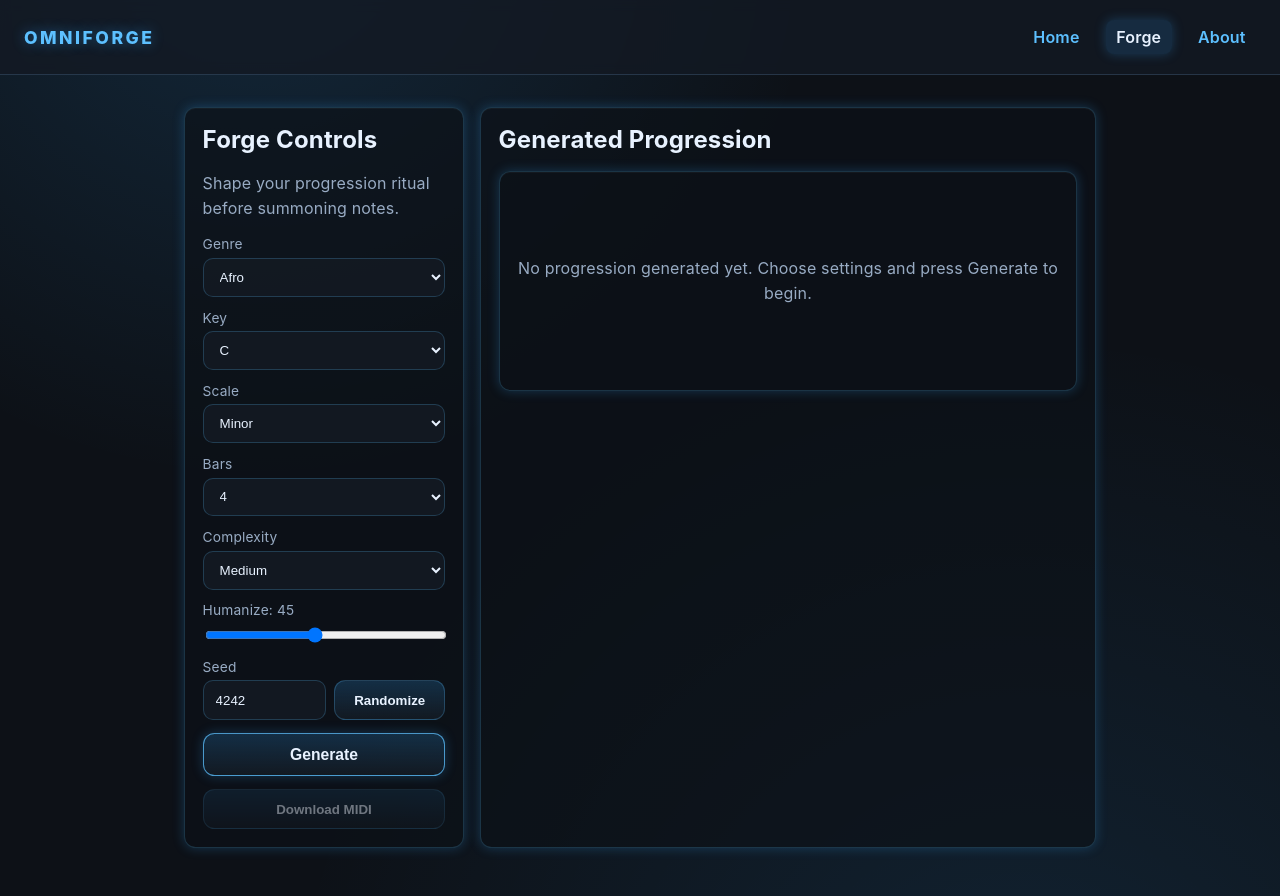
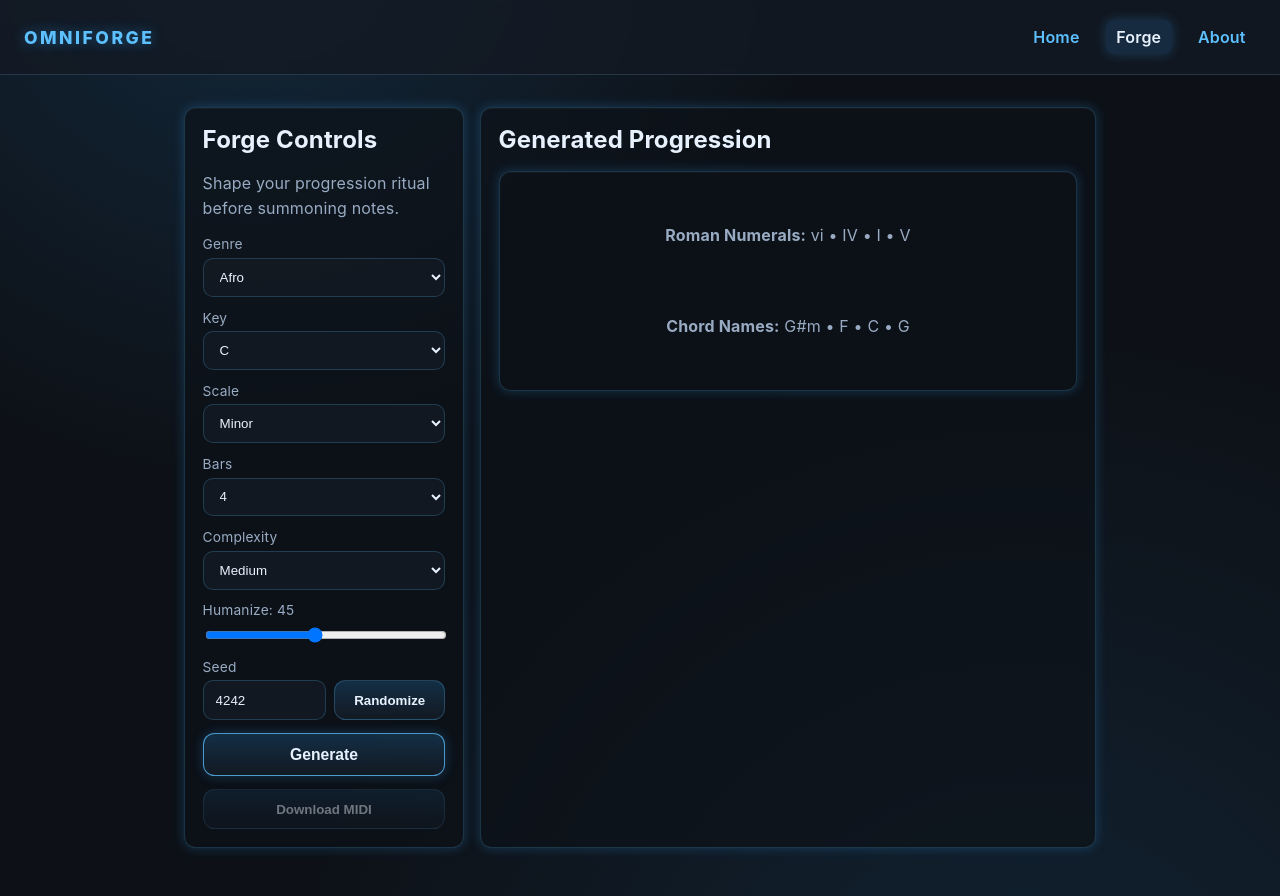
Before and after one commit to SkyGeek2185/omniforge, a React (Vite) app: page /forge in a window 1280 px wide. Both pictures are taken after a click on the button "Generate". Built offline with nearby package versions, Linux system fonts and the light colour scheme.

Commit message:
Implement forge harmonic progression engine

```diff
--- /dev/null
+++ b/src/features/forge/genreProfiles.ts
@@ -0,0 +1,43 @@
+export type GenreProfile = {
+  description: string
+  progressionTemplates: string[][]
+}
+
+export const genreProfiles: Record<'Afro' | 'LoFi' | 'RnBPop' | 'Trap', GenreProfile> = {
+  Afro: {
+    description: 'Rhythmic and uplifting cycles with major-minor interplay.',
+    progressionTemplates: [
+      ['I', 'V', 'vi', 'IV'],
+      ['ii', 'V', 'I', 'vi'],
+      ['vi', 'IV', 'I', 'V'],
+      ['I', 'IV', 'ii', 'V'],
+    ],
+  },
+  LoFi: {
+    description: 'Warm, nostalgic loops with soft jazz-inspired movement.',
+    progressionTemplates: [
+      ['ii7', 'V7', 'Imaj7', 'vi7'],
+      ['Imaj7', 'III7', 'vi7', 'ii7'],
+      ['i7', 'iv7', 'VIImaj7', 'IIImaj7'],
+      ['vi7', 'ii7', 'V7', 'Imaj7'],
+    ],
+  },
+  RnBPop: {
+    description: 'Emotional, hook-friendly progressions balancing tension and release.',
+    progressionTemplates: [
+      ['I', 'vi', 'IV', 'V'],
+      ['vi', 'IV', 'I', 'V'],
+      ['Imaj7', 'V', 'vi7', 'IVmaj7'],
+      ['ii7', 'V7', 'Imaj7', 'IVmaj7'],
+    ],
+  },
+  Trap: {
+    description: 'Dark, repetitive motifs with minor-key gravity.',
+    progressionTemplates: [
+      ['i', 'VI', 'III', 'VII'],
+      ['i', 'iv', 'v', 'i'],
+      ['i', 'VII', 'VI', 'VII'],
+      ['i', 'III', 'VII', 'VI'],
+    ],
+  },
+}
--- /dev/null
+++ b/src/features/forge/progressionEngine.ts
@@ -0,0 +1,110 @@
+import { genreProfiles } from './genreProfiles'
+
+type Genre = keyof typeof genreProfiles
+
+type Scale = 'Major' | 'Minor' | 'Dorian'
+type Complexity = 'Simple' | 'Medium' | 'Spicy'
+
+type GenerateProgressionOptions = {
+  genre: Genre
+  key: string
+  scale: Scale
+  bars: number
+  complexity: Complexity
+  seed: number
+}
+
+const CHROMATIC_NOTES = ['C', 'C#', 'D', 'D#', 'E', 'F', 'F#', 'G', 'G#', 'A', 'A#', 'B']
+
+const SCALE_INTERVALS: Record<Scale, number[]> = {
+  Major: [0, 2, 4, 5, 7, 9, 11],
+  Minor: [0, 2, 3, 5, 7, 8, 10],
+  Dorian: [0, 2, 3, 5, 7, 9, 10],
+}
+
+const ROMAN_DEGREE_MAP: Record<string, number> = {
+  i: 1,
+  ii: 2,
+  iii: 3,
+  iv: 4,
+  v: 5,
+  vi: 6,
+  vii: 7,
+}
+
+const mulberry32 = (seed: number) => {
+  let value = seed >>> 0
+  return () => {
+    value += 0x6d2b79f5
+    let t = value
+    t = Math.imul(t ^ (t >>> 15), t | 1)
+    t ^= t + Math.imul(t ^ (t >>> 7), t | 61)
+    return ((t ^ (t >>> 14)) >>> 0) / 4294967296
+  }
+}
+
+const wrapIndex = (value: number, length: number) => ((value % length) + length) % length
+
+const expandToBars = (template: string[], bars: number) =>
+  Array.from({ length: bars }, (_, index) => template[index % template.length])
+
+const applyComplexity = (romanNumeral: string, complexity: Complexity, random: () => number) => {
+  if (complexity === 'Simple') {
+    return romanNumeral.replace(/(maj)?\d+/gi, '')
+  }
+
+  if (complexity === 'Spicy' && !/[0-9]/.test(romanNumeral)) {
+    if (random() > 0.66) return `${romanNumeral}9`
+    if (random() > 0.33) return `${romanNumeral}7`
+  }
+
+  return romanNumeral
+}
+
+const romanToChordName = (romanNumeral: string, key: string, scale: Scale) => {
+  const match = romanNumeral.match(/^([b#]*)([ivIV]+)([°+]?)(.*)$/)
+  if (!match) return romanNumeral
+
+  const [, accidentalPart, romanPart, qualityPart, extensionPart] = match
+  const degree = ROMAN_DEGREE_MAP[romanPart.toLowerCase()]
+  if (!degree) return romanNumeral
+
+  const accidentalOffset = accidentalPart.split('').reduce((offset, accidental) => {
+    if (accidental === '#') return offset + 1
+    if (accidental === 'b') return offset - 1
+    return offset
+  }, 0)
+
+  const keyIndex = CHROMATIC_NOTES.indexOf(key)
+  if (keyIndex === -1) return romanNumeral
+
+  const scaleSemitones = SCALE_INTERVALS[scale]
+  const semitoneFromKey = scaleSemitones[degree - 1] + accidentalOffset
+  const root = CHROMATIC_NOTES[wrapIndex(keyIndex + semitoneFromKey, CHROMATIC_NOTES.length)]
+
+  const normalizedExtension = extensionPart.replace(/^maj/i, 'Maj')
+  const quality =
+    qualityPart === '°'
+      ? 'dim'
+      : qualityPart === '+'
+        ? 'aug'
+        : romanPart === romanPart.toLowerCase()
+          ? 'm'
+          : ''
+
+  return `${root}${quality}${normalizedExtension}`
+}
+
+export function generateProgression({ genre, key, scale, bars, complexity, seed }: GenerateProgressionOptions) {
+  const random = mulberry32(seed)
+  const profile = genreProfiles[genre]
+  const template = profile.progressionTemplates[Math.floor(random() * profile.progressionTemplates.length)]
+
+  const romanNumerals = expandToBars(template, bars).map((numeral) => applyComplexity(numeral, complexity, random))
+  const chordNames = romanNumerals.map((numeral) => romanToChordName(numeral, key, scale))
+
+  return {
+    romanNumerals,
+    chordNames,
+  }
+}
--- a/src/pages/Forge.tsx
+++ b/src/pages/Forge.tsx
@@ -1,10 +1,18 @@
 import { useState } from 'react'
+import { generateProgression } from '../features/forge/progressionEngine'
 
-const GENRES = ['Afro', 'Lo-Fi', 'R&B/Pop', 'Trap'] as const
+const GENRES = ['Afro', 'LoFi', 'RnBPop', 'Trap'] as const
 const KEYS = ['C', 'C#', 'D', 'D#', 'E', 'F', 'F#', 'G', 'G#', 'A', 'A#', 'B'] as const
 const SCALES = ['Major', 'Minor', 'Dorian'] as const
 const BARS = [2, 4, 8] as const
 const COMPLEXITIES = ['Simple', 'Medium', 'Spicy'] as const
+
+const GENRE_LABELS: Record<(typeof GENRES)[number], string> = {
+  Afro: 'Afro',
+  LoFi: 'Lo-Fi',
+  RnBPop: 'R&B/Pop',
+  Trap: 'Trap',
+}
 
 export default function Forge() {
   const [genre, setGenre] = useState<(typeof GENRES)[number]>('Afro')
@@ -14,14 +22,23 @@ export default function Forge() {
   const [complexity, setComplexity] = useState<(typeof COMPLEXITIES)[number]>('Medium')
   const [humanize, setHumanize] = useState(45)
   const [seed, setSeed] = useState(4242)
+  const [generated, setGenerated] = useState<{ romanNumerals: string[]; chordNames: string[] } | null>(null)
 
   const randomizeSeed = () => {
     setSeed(Math.floor(Math.random() * 1_000_000))
   }
 
   const handleGenerate = () => {
-    // MIDI generation logic will be added in a future step.
-    // State is intentionally managed now so control wiring is ready.
+    const result = generateProgression({
+      genre,
+      key,
+      scale,
+      bars,
+      complexity,
+      seed,
+    })
+
+    setGenerated(result)
   }
 
   return (
@@ -36,7 +53,7 @@ export default function Forge() {
             <select value={genre} onChange={(event) => setGenre(event.target.value as (typeof GENRES)[number])}>
               {GENRES.map((option) => (
                 <option key={option} value={option}>
-                  {option}
+                  {GENRE_LABELS[option]}
                 </option>
               ))}
             </select>
@@ -126,7 +143,18 @@ export default function Forge() {
       <div className="forge-preview card">
         <h2>Generated Progression</h2>
         <div className="forge-output card">
-          <p>No progression generated yet. Choose settings and press Generate to begin.</p>
+          {generated ? (
+            <>
+              <p>
+                <strong>Roman Numerals:</strong> {generated.romanNumerals.join(' • ')}
+              </p>
+              <p>
+                <strong>Chord Names:</strong> {generated.chordNames.join(' • ')}
+              </p>
+            </>
+          ) : (
+            <p>No progression generated yet. Choose settings and press Generate to begin.</p>
+          )}
         </div>
       </div>
     </section>
```
